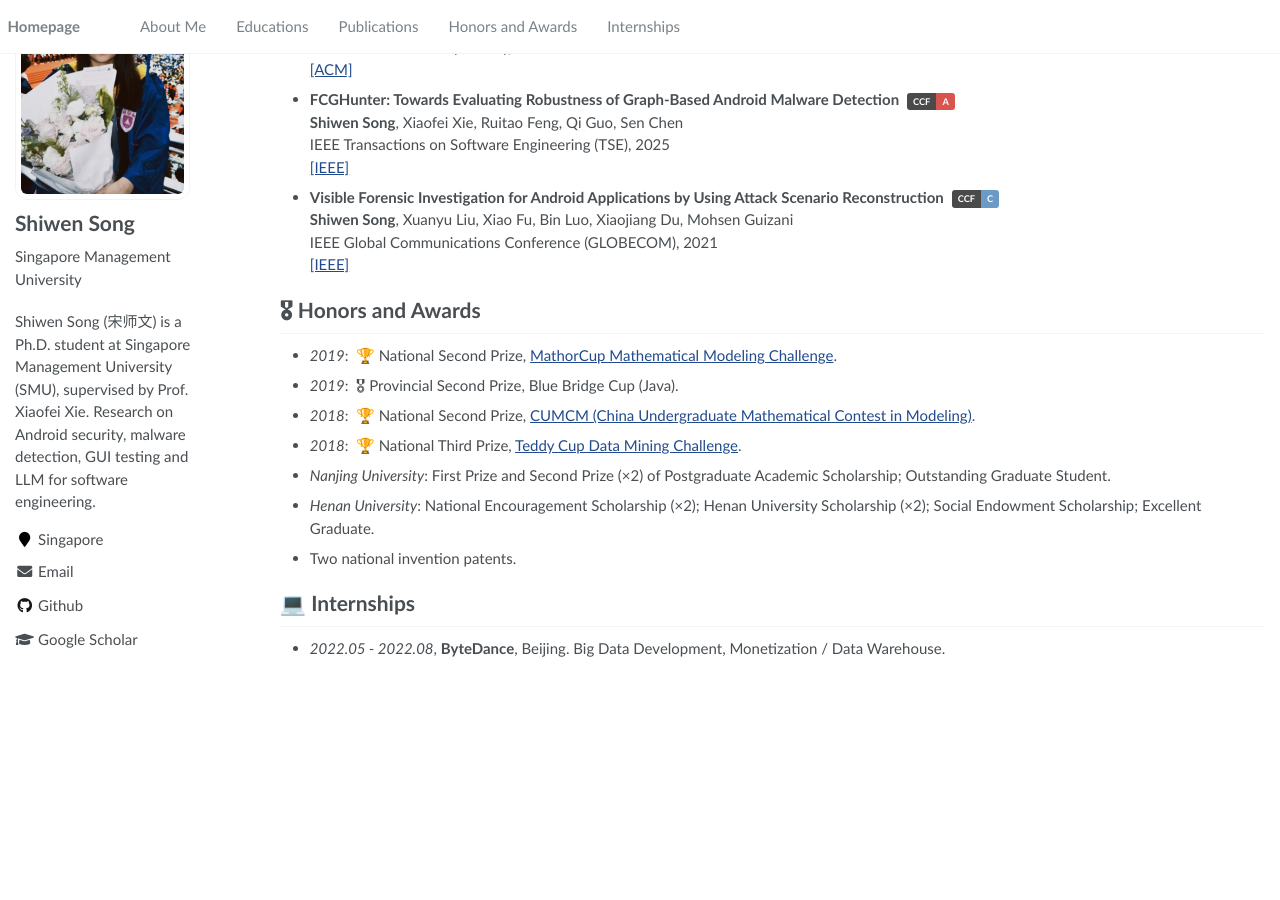
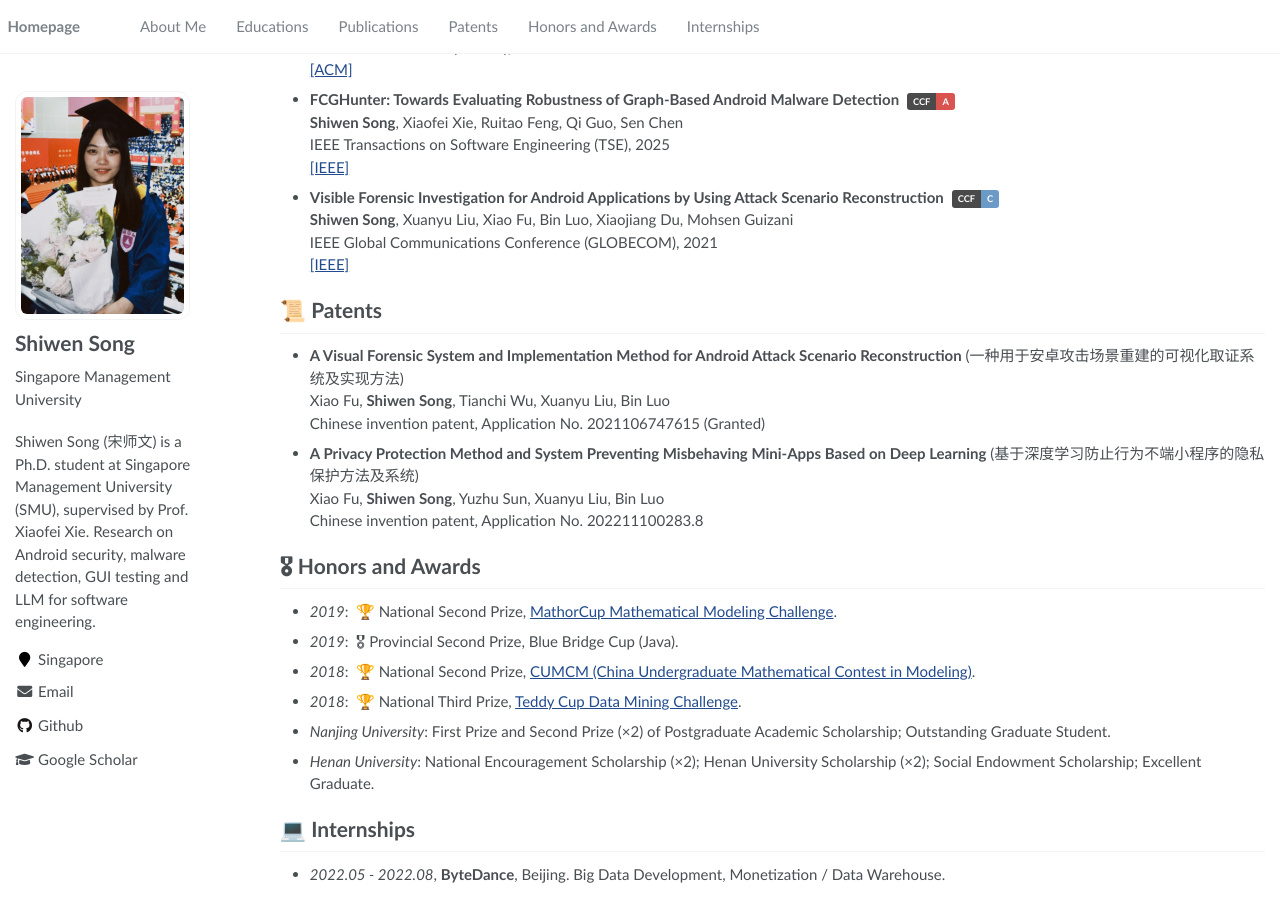
Before and after one commit to shiwen-song/shiwen-song.github.io, a Jekyll site: the page built from _pages/about.md, in a window 1280 px wide and 900 px high, scrolled down 799 px. Built offline with Jekyll 4.4.1, drawn with Linux system fonts in a browser that asks for light colours; before the commit the page ends 1474 px from its top, so only the background shows below that.

Commit message:
Add Patents section
Co-Authored-By: Claude Sonnet 5.5 <noreply@anthropic.com>

```diff
--- a/_data/navigation.yml
+++ b/_data/navigation.yml
@@ -9,6 +9,9 @@ main:
   - title: "Publications"
     url: "/#-publications"
 
+  - title: "Patents"
+    url: "/#-patents"
+
   - title: "Honors and Awards"
     url: "/#-honors-and-awards"
 
--- a/_pages/about.md
+++ b/_pages/about.md
@@ -64,6 +64,15 @@ Her research interests include mobile app security and testing, with a focus on
   IEEE Global Communications Conference (GLOBECOM), 2021<br>
   [[IEEE]](https://doi.org/10.1109/GLOBECOM46510.2021.9685748)
 
+# 📜 Patents
+- **A Visual Forensic System and Implementation Method for Android Attack Scenario Reconstruction** (一种用于安卓攻击场景重建的可视化取证系统及实现方法)
+  Xiao Fu, **Shiwen Song**, Tianchi Wu, Xuanyu Liu, Bin Luo<br>
+  Chinese invention patent, Application No. 2021106747615 (Granted)
+
+- **A Privacy Protection Method and System Preventing Misbehaving Mini-Apps Based on Deep Learning** (基于深度学习防止行为不端小程序的隐私保护方法及系统)
+  Xiao Fu, **Shiwen Song**, Yuzhu Sun, Xuanyu Liu, Bin Luo<br>
+  Chinese invention patent, Application No. 202211100283.8
+
 # 🎖 Honors and Awards
 - *2019*: &nbsp;🏆 National Second Prize, [MathorCup Mathematical Modeling Challenge](https://www.saikr.com/c/nd/6142).
 - *2019*: &nbsp;🎖 Provincial Second Prize, Blue Bridge Cup (Java).
@@ -71,7 +80,6 @@ Her research interests include mobile app security and testing, with a focus on
 - *2018*: &nbsp;🏆 National Third Prize, [Teddy Cup Data Mining Challenge](https://www.tipdm.org/hjmdsi/1434.jhtml).
 - *Nanjing University*: First Prize and Second Prize (×2) of Postgraduate Academic Scholarship; Outstanding Graduate Student.
 - *Henan University*: National Encouragement Scholarship (×2); Henan University Scholarship (×2); Social Endowment Scholarship; Excellent Graduate.
-- Two national invention patents.
 
 # 💻 Internships
 - *2022.05 - 2022.08*, **ByteDance**, Beijing. Big Data Development, Monetization / Data Warehouse.
```
